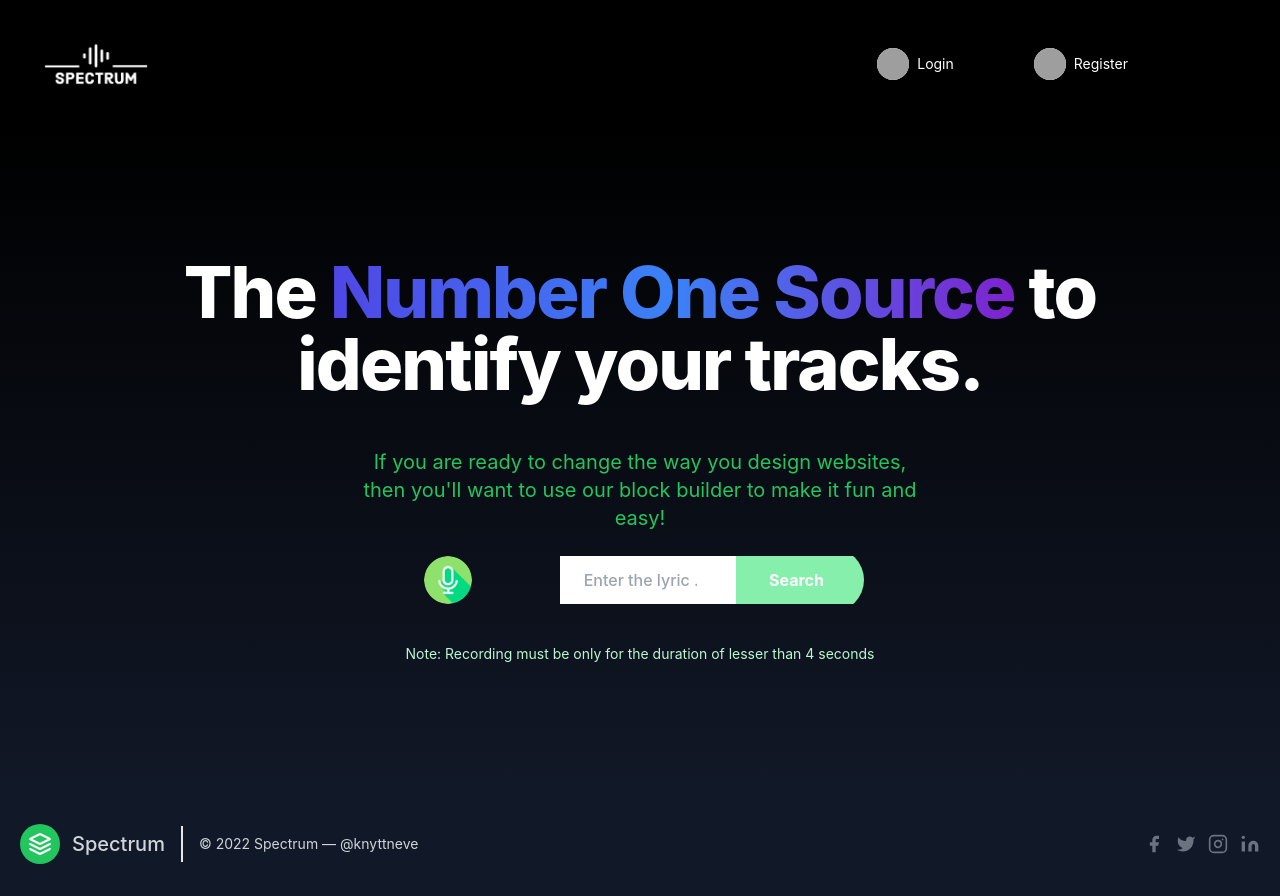
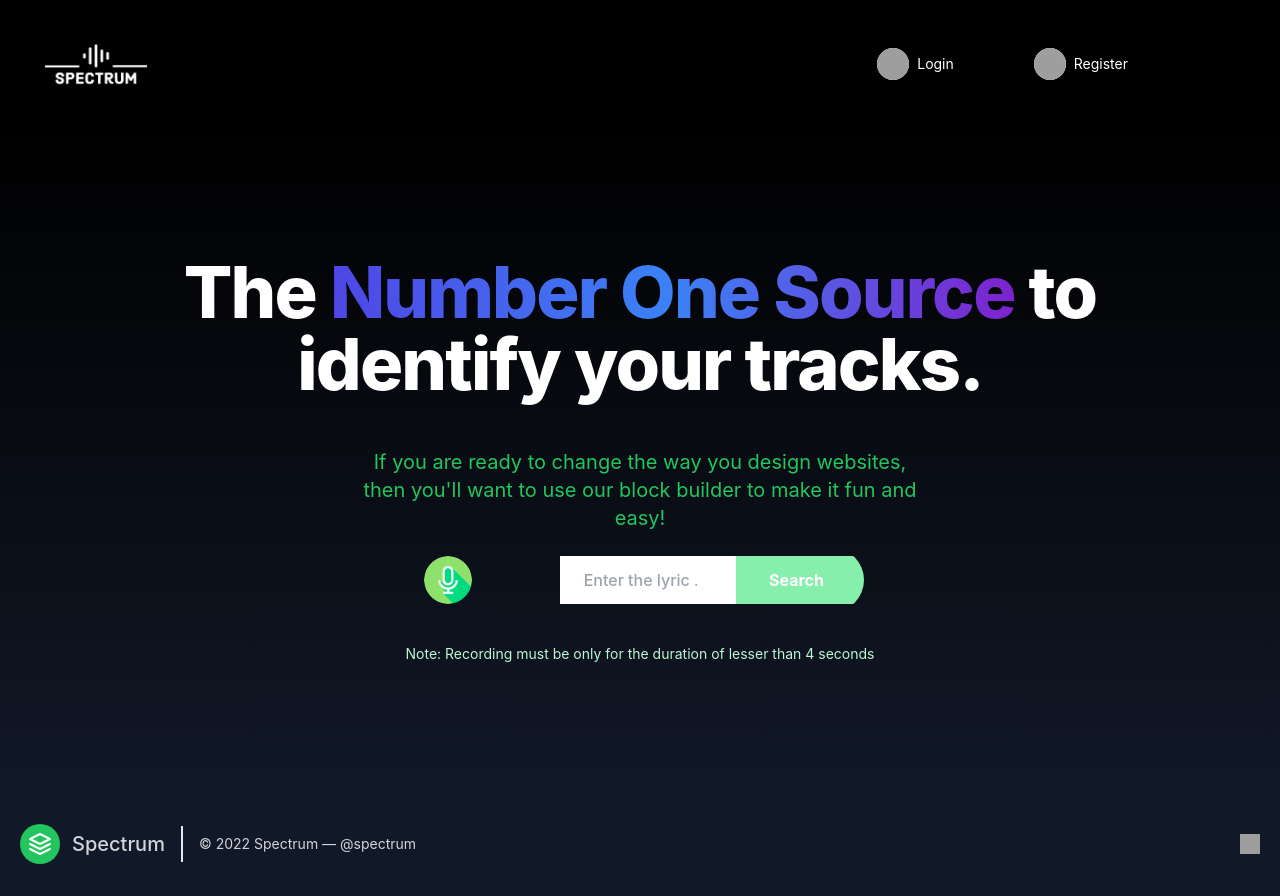
Before and after one commit to xosteve26/Spectrum, a React (Create React App) app in the folder frontend/: page / in a window 1280 px wide. Built offline with nearby package versions, Linux system fonts and the light colour scheme; grey boxes are pictures that could not be loaded.

Commit message:
Handle data fetching in song title screen + Footer link addition + passing props to artist section

```diff
--- a/frontend/src/Screens/SongTitleScreen.js
+++ b/frontend/src/Screens/SongTitleScreen.js
@@ -1,22 +1,20 @@
 import React from 'react'
 import { useState, useEffect } from 'react'
-import { useLocation } from 'react-router-dom'
-import AudioPlayer from 'react-h5-audio-player';
-import 'react-h5-audio-player/lib/styles.css';
+import { Navigate, useLocation } from 'react-router-dom'
 import MediaPlayer from '../components/MediaPlayer'
 import RelatedWorks from '../components/RelatedWorks';
 import axios from 'axios'
-import MVideo from '../components/MVideo';
 import Lyrics from '../components/Lyrics';
 import { Link } from 'react-router-dom';
 import { useParams } from 'react-router-dom';
-import Footer from '../components/Footer';
 import ArtistSection from '../components/ArtistSection';
 import ArtistRelatedWorks from '../components/ArtistRelatedWorks';
 import RelatedWorksSkeleton from '../components/RelatedWorksSkeleton';
 import ArtistRelatedWorkSkeleton from '../components/ArtistRelatedWorkSkeleton';
+import { useNavigate } from 'react-router-dom';
 
 const SongTitleScreen = () => {
+    const navigate=useNavigate()
     const { id: key } = useParams();
 
     const [data, setData] = useState(key ? key : null)
@@ -24,42 +22,101 @@ const SongTitleScreen = () => {
     const [songData, setSongData] = useState(null)
     const [chartData,setChartData] = useState(null)
     const [artistData, setArtistData] = useState(null)
+    const [totalSong, setTotalSong] = useState(0)
+    const [totalAlbums, setTotalAlbums] = useState(0)
 
     useEffect(() => {
-        async function fetchData() {
-            if (!songData) {
-                const response = await axios.get(`http://localhost:8000/song/`, { params: { songid: key } })
-                setSongData(response.data)
-            }
+        if (sessionStorage.getItem("songData") && sessionStorage.getItem("chartData") && sessionStorage.getItem("artistData") && (!songData && !chartData && !artistData)) {
+            setSongData(JSON.parse(sessionStorage.getItem("songData")))
+            setChartData(JSON.parse(sessionStorage.getItem("chartData")))
+            setArtistData(JSON.parse(sessionStorage.getItem("artistData")))
+            setTotalSong(JSON.parse(sessionStorage.getItem("totalSongs")))
+            setTotalAlbums(JSON.parse(sessionStorage.getItem("totalAlbums")))
+            console.log("USING CACHE")
+        }
 
-            if(!chartData && songData){
-                const response = await axios.get(`http://localhost:8000/charts/list/`, { params: { genre: songData.genres.primary }})
-                setChartData(response.data)
+        async function fetchSongData() {
+            const response = await axios.get(`http://localhost:8000/song/`, { params: { songid: key } })
+            setSongData(response.data)
+            sessionStorage.setItem("songData", JSON.stringify(response.data))
+        }
+
+        async function fetchArtistData() {
+            const response = await axios.get(`http://localhost:8000/artist/artist-info`, { params: { artistid: songData.artists[0].adamid } })
+            setArtistData(response.data)
+            const {songs}=response.data
+            const {albums} = response.data
+            var lenSong=0;
+            for (var song in songs){
+                lenSong++;
 
             }
+            setTotalSong(lenSong)
+            sessionStorage.setItem("totalSongs",lenSong)
 
-            if(!artistData && songData){
-                const response = await axios.get(`http://localhost:8000/artist/artist-info`, { params: { artistid: songData.artists[0].adamid }})
-                setArtistData(response.data)
+            var lenAlbum=0;
+            for (var album in albums){
+                lenAlbum++;
             }
+            setTotalAlbums(lenAlbum)
+            sessionStorage.setItem("totalAlbums",lenAlbum)
+            sessionStorage.setItem("artistData", JSON.stringify(response.data))
+        }
+
+        async function fetchChartData () {
+            const response = await axios.get(`http://localhost:8000/charts/list/`, { params: { genre: songData.genres.primary } })
+            setChartData(response.data)
+            sessionStorage.setItem("chartData", JSON.stringify(response.data))
+        }
+
+        if (!songData) {
+            console.log("FETCHING Song data")
+            fetchSongData()
+        }
+
+        if (!chartData && songData) {
+            console.log("FETCHING Chart data")
+            fetchChartData()
+        }
+
+        if (!artistData && songData) {
+            console.log("FETCHING Artist data")
+            fetchArtistData()
 
         }
-        fetchData()
-    }, [songData])
+
+
+    }, [songData, chartData, artistData])
     console.log(songData)
     console.log("ARTIST INFO",artistData)
     console.log("chartData", chartData)
 
     const savedHandler=()=>{
-        console.log("SAVED")
+        try{
+
+            const token = sessionStorage.getItem('token')
+            const headers = {
+                'Content-Type': 'application/json',
+                Authorization: `Bearer ${token}`
+            }
+
+            const response = axios.post(`http://localhost:8000/users/save-song`, { song_id: key, userID: sessionStorage.getItem("userId"), artist_name: songData.subtitle, track_name: songData.title, rating: songData.hub.explicit, genre: songData.genres.primary },{headers})
+            console.log(response)
+            navigate(`/dashboard`)
+        }
+        catch(err){
+            console.log(err.message)
+        }
+
+
     }
 
     return (
         <>
-            {songData &&
+            {songData && artistData && chartData&&
                 <>
-                    <section className="text-gray-300 body-font overflow-hidden bg-gray-900">
-                    <ArtistSection image={songData && songData.images.background} artistName={songData && songData.subtitle}/>
+                <section className="text-gray-300 body-font overflow-hidden bg-gradient-to-b from-black to-gray-900">
+                    <ArtistSection image={songData && songData.images.background} artistName={songData && songData.subtitle} tSongs={totalSong} tAlbums={totalAlbums}/>
 
                         <div className="container px-5 py-24 mx-auto">
 
@@ -122,7 +179,7 @@ const SongTitleScreen = () => {
                                         </span>
                                     </div>
                                     <p className="leading-relaxed">
-                                        <MediaPlayer />
+                                        <MediaPlayer url={songData.hub.actions[1].uri}/>
                                         {/* <MVideo /> */}
                                     </p>
                                     <div className="flex mt-6 items-center pb-5 border-b-2 border-green-500 mb-5">
--- a/frontend/src/components/ArtistSection.js
+++ b/frontend/src/components/ArtistSection.js
@@ -1,8 +1,8 @@
 import React from 'react'
 //bg-gradient-to-b to-gray-900 from-green-500
-const ArtistSection = ({image, artistName}) => {
+const ArtistSection = ({image, artistName, tSongs, tAlbums}) => {
   return (
-      <div className="flex-grow  px-2 py-20 bg-gray-900 md:px-0 bg-gradient-to-b from-black to-gray-900">
+      <div className="flex-grow  px-2 py-20  md:px-0  mt-8">
           <section className="lg:w-4/5 mx-auto flex flex-wrap flex items-end space-x-7 h-44 text-D8E9A8 padding-8 ">
             <img className="h-48 w-48 shadow-2xl rounded-full" src={image} alt="artist-placeholder" />
               <div className="lg:w-1/2 w-full lg:pl-10 lg:py-6 mt-6 lg:mt-0">
@@ -17,7 +17,7 @@ const ArtistSection = ({image, artistName}) => {
                           <img src="/folder-music.png" className=" w-7 h-7 focus:outline-none mr-2" />
                           {/* <span className="text-gray-600 ml-1">Total Albums:  25</span> */}
                           <h1 className="text-gray-300 text-lg title-font font-medium mb-1">
-                              Total Albums:  25
+                              Total Albums:  {tAlbums}
                           </h1>
                       </span>
 
@@ -26,7 +26,7 @@ const ArtistSection = ({image, artistName}) => {
                       <span className="flex items-center">
                           <img src="/1238104.png" className="fill-white w-6 h-6 focus:outline-none mr-2" />
                           <h1 className="text-gray-300 text-lg title-font font-medium mb-1">
-                              Total Songs:  25
+                              Total Songs:   {tSongs}
                           </h1>
 
                       </span>
--- a/frontend/src/components/Footer.js
+++ b/frontend/src/components/Footer.js
@@ -27,65 +27,14 @@ const Footer = () => {
                       rel="noopener noreferrer"
                       target="_blank"
                   >
-                      @knyttneve
+                      @spectrum
                   </a>
               </p>
               <span className="inline-flex sm:ml-auto sm:mt-0 mt-4 justify-center sm:justify-start">
-                  <a className="text-gray-500">
-                      <svg
-                          fill="currentColor"
-                          strokeLinecap="round"
-                          strokeLinejoin="round"
-                          strokeWidth={2}
-                          className="w-5 h-5"
-                          viewBox="0 0 24 24"
-                      >
-                          <path d="M18 2h-3a5 5 0 00-5 5v3H7v4h3v8h4v-8h3l1-4h-4V7a1 1 0 011-1h3z" />
-                      </svg>
+                  <a href="https://github.com/xosteve26/Spectrum" target="_blank" className="text-gray-500">
+                      <img src="https://cdn-icons-png.flaticon.com/512/1051/1051275.png" className='w-5 h-5'/>
                   </a>
-                  <a className="ml-3 text-gray-500">
-                      <svg
-                          fill="currentColor"
-                          strokeLinecap="round"
-                          strokeLinejoin="round"
-                          strokeWidth={2}
-                          className="w-5 h-5"
-                          viewBox="0 0 24 24"
-                      >
-                          <path d="M23 3a10.9 10.9 0 01-3.14 1.53 4.48 4.48 0 00-7.86 3v1A10.66 10.66 0 013 4s-4 9 5 13a11.64 11.64 0 01-7 2c9 5 20 0 20-11.5a4.5 4.5 0 00-.08-.83A7.72 7.72 0 0023 3z" />
-                      </svg>
-                  </a>
-                  <a className="ml-3 text-gray-500">
-                      <svg
-                          fill="none"
-                          stroke="currentColor"
-                          strokeLinecap="round"
-                          strokeLinejoin="round"
-                          strokeWidth={2}
-                          className="w-5 h-5"
-                          viewBox="0 0 24 24"
-                      >
-                          <rect width={20} height={20} x={2} y={2} rx={5} ry={5} />
-                          <path d="M16 11.37A4 4 0 1112.63 8 4 4 0 0116 11.37zm1.5-4.87h.01" />
-                      </svg>
-                  </a>
-                  <a className="ml-3 text-gray-500">
-                      <svg
-                          fill="currentColor"
-                          stroke="currentColor"
-                          strokeLinecap="round"
-                          strokeLinejoin="round"
-                          strokeWidth={0}
-                          className="w-5 h-5"
-                          viewBox="0 0 24 24"
-                      >
-                          <path
-                              stroke="none"
-                              d="M16 8a6 6 0 016 6v7h-4v-7a2 2 0 00-2-2 2 2 0 00-2 2v7h-4v-7a6 6 0 016-6zM2 9h4v12H2z"
-                          />
-                          <circle cx={4} cy={4} r={2} stroke="none" />
-                      </svg>
-                  </a>
+
               </span>
           </div>
       </footer>
```
